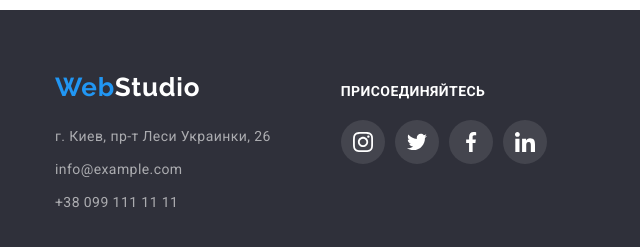
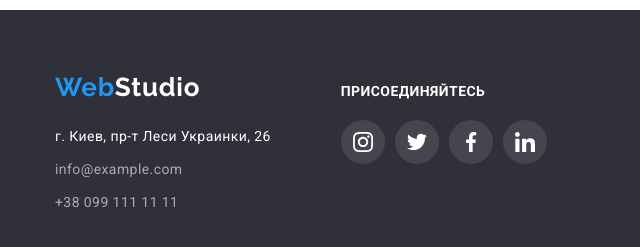
Before and after one commit to nensi-n/goit-markup-hw-04, a plain HTML site: page index.html in a window 1280 px wide. Shown: the part 2672-2919 px from the top of the page, 0-640 px from the left. Drawn offline with nearby package versions, Linux system fonts and the light colour scheme.

Commit message:
fixed footer
исправила падинги на секцию (а не на контейнер), подправила цвет фактического адреса

```diff
--- a/css/styles.css
+++ b/css/styles.css
@@ -541,6 +541,8 @@ img {
 
 footer {
   background: var(--background-section-footer);
+  padding-top: 60px;
+  padding-bottom: 60px;
 }
 
 .logo-footer {
@@ -552,11 +554,6 @@ footer {
   color: var(--accent-color);
   display: inline-block;
   margin-bottom: 20px;
-}
-
-.logo-light-letters,
-.contact-list-link-address {
-  color: var(--main-lite-color);
 }
 
 .contact-list-link {
@@ -578,9 +575,7 @@ footer {
 
 .main-footer-container {
   display: flex;
-  align-items: baseline;
-  padding-top: 60px;
-  padding-bottom: 60px;
+  align-items: baseline
 }
 
 .container-footer-address {
@@ -614,7 +609,9 @@ b {
   margin-top: 20px;
 }
 
-.footer-icon {
+.footer-icon,
+.contact-list-link-address,
+.logo-light-letters {
   color: var(--main-lite-color);
   fill: currentColor;
 }
```
